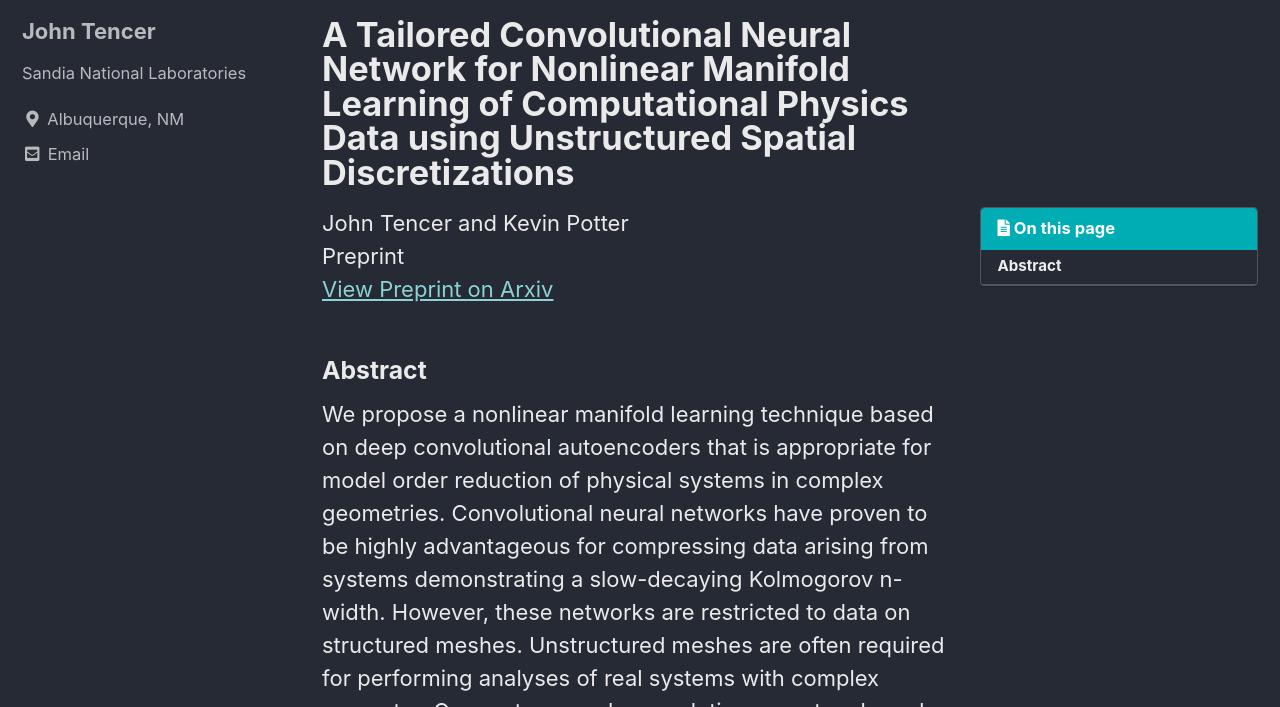
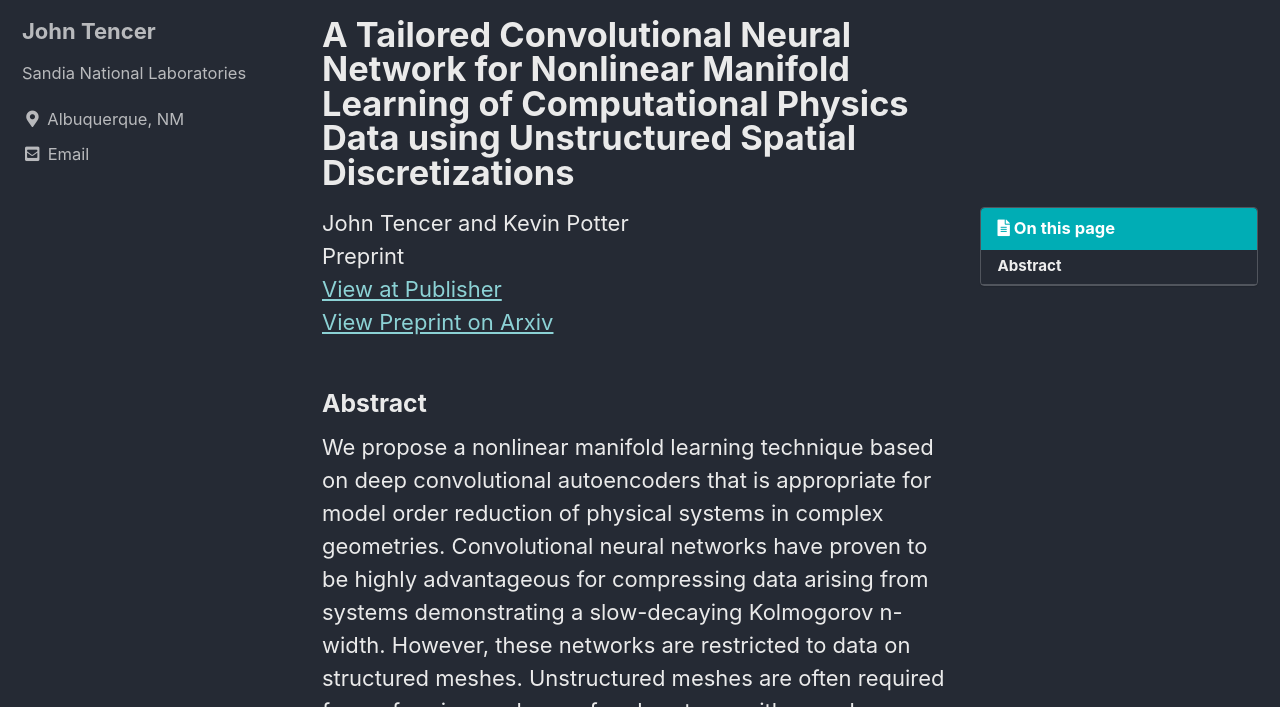
Before and after one commit to jtencer/jtencer.github.io, a Jekyll site: the page built from _pages/SISC2021.md, in a window 1280 px wide and 900 px high, cut to the strip 193-900 px from the top of the window. Built offline with Jekyll 4.4.1, drawn with Linux system fonts in a browser that asks for light colours; cached includes are drawn as plain includes.

Commit message:
add link to SISC website

```diff
--- a/_pages/SISC2021.md
+++ b/_pages/SISC2021.md
@@ -8,6 +8,7 @@ toc: true
 
 John Tencer and Kevin Potter
 Preprint
+[View at Publisher](https://doi.org/10.1137/20M1344263)
 [View Preprint on Arxiv](https://arxiv.org/abs/2006.06154)
 
 ### Abstract
```
